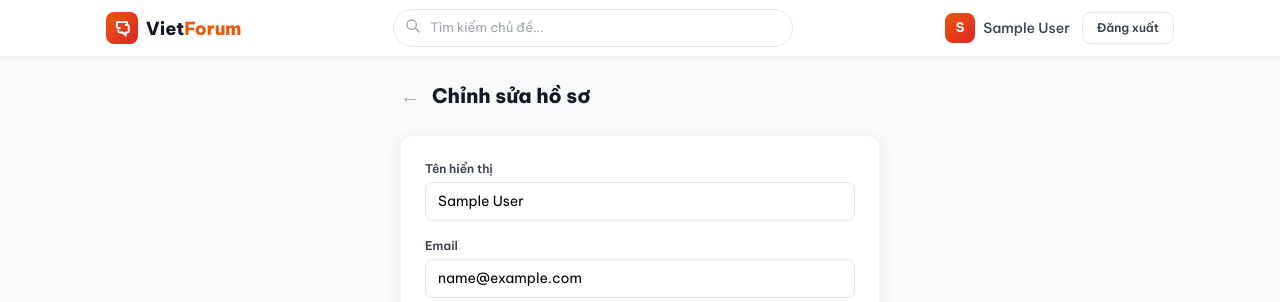
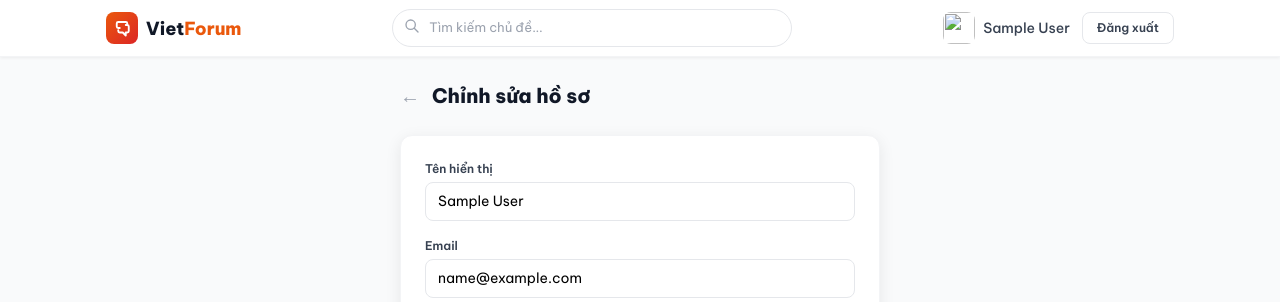
Before and after one commit to linhphung2306/vietforum, a Django app: page /accounts/profile/edit/ in a window 1280 px wide. Shown: the top 302 px of the page. Run offline with Django 5.2, Linux system fonts and the light colour scheme; a user stored in the database is signed in; tables that the repository leaves empty hold one stand-in row (values such as "Sample post"); some libraries are stand-ins or nearby versions.

Commit message:
avatar icon

```diff
--- a/templates/base.html
+++ b/templates/base.html
@@ -56,9 +56,14 @@
         <a href="/moderation/" class="navbar-mod-link">Kiểm duyệt</a>
         {% endif %}
         <a href="/accounts/profile/" class="navbar-user-link">
-          <div class="navbar-avatar gradient-brand">
-            {{ user.display_name|first|upper|default:user.username|first|upper }}
-          </div>
+          {% if user.avatar_url %}
+            <img src="{{ user.avatar_url.url }}"
+                 style="width:32px; height:32px; border-radius:8px; object-fit:cover; flex-shrink:0;">
+          {% else %}
+            <div class="navbar-avatar gradient-brand">
+              {{ user.display_name|first|upper|default:user.username|first|upper }}
+            </div>
+          {% endif %}
           <span>{{ user.display_name|default:user.username }}</span>
         </a>
         <form method="POST" action="/accounts/logout/">
```
